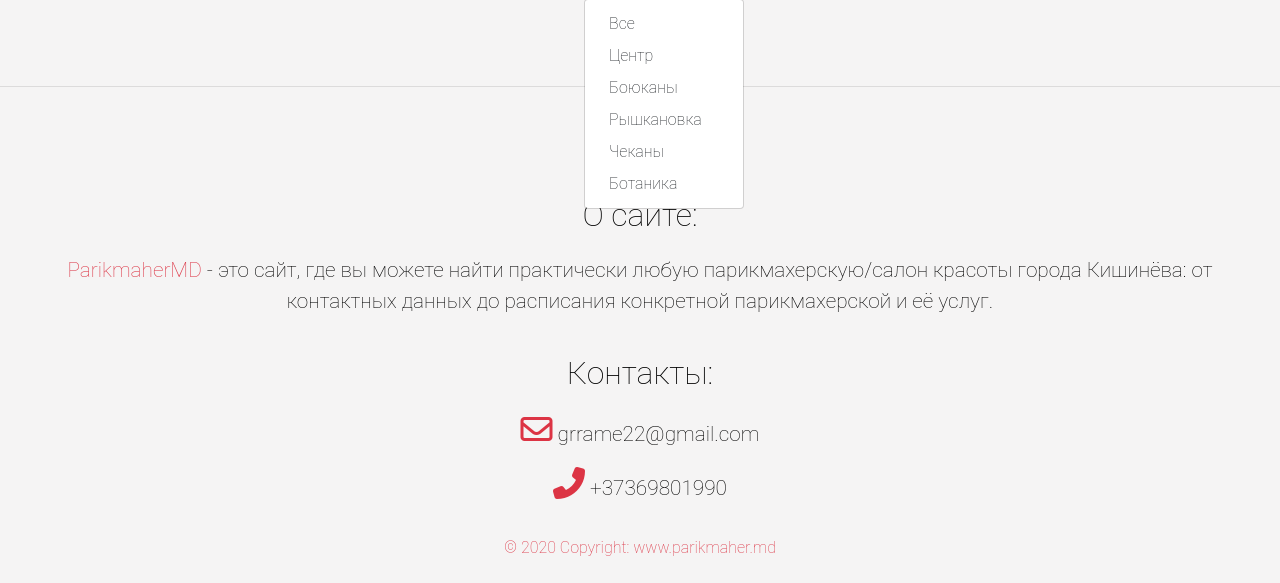
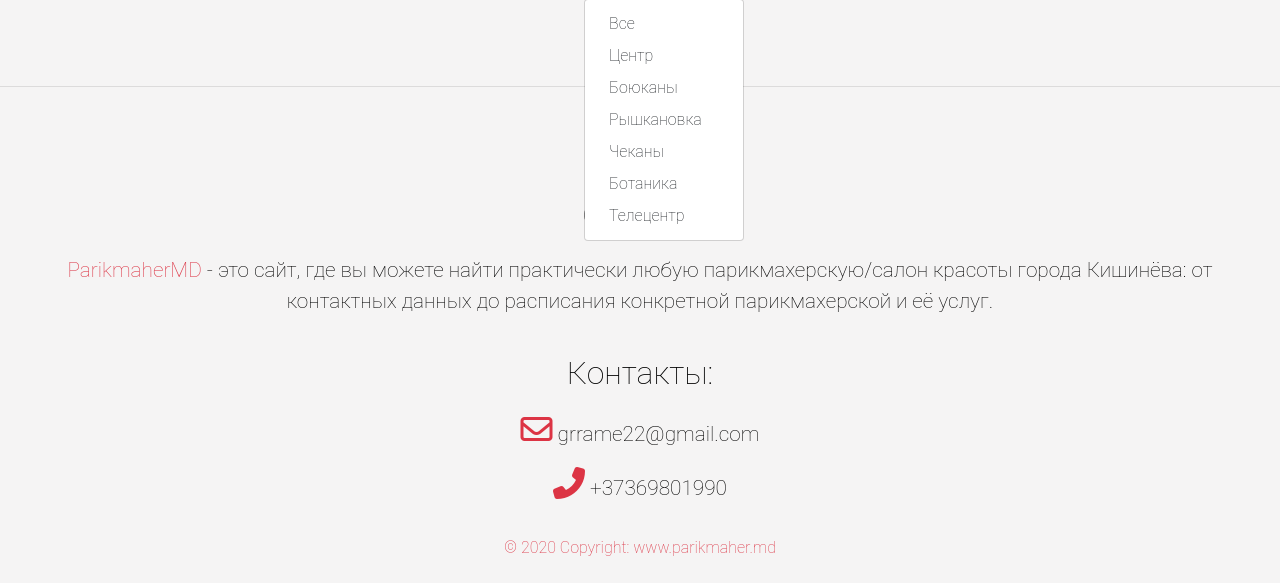
Before and after one commit to Grrame22/ParikmaherMD, a Django app: page /hairdressing_filter/1/ in a window 1280 px wide, after a click on "Центр". Shown: the part 141-724 px from the top of the page. Run offline with Django 3.2, Linux system fonts and the light colour scheme; data that the repository does not hold is empty; some libraries are stand-ins or nearby versions.

Commit message:
Added new area.

```diff
--- a/parikmaherMD/templates/parikmaherMD/hairdressing_area.html
+++ b/parikmaherMD/templates/parikmaherMD/hairdressing_area.html
@@ -55,6 +55,7 @@
                 <a class="dropdown-item" href="{% url 'hairdressing_area' 3 %}">Рышкановка</a>
                 <a class="dropdown-item" href="{% url 'hairdressing_area' 4 %}">Чеканы</a>
                 <a class="dropdown-item" href="{% url 'hairdressing_area' 5 %}">Ботаника</a>
+                <a class="dropdown-item" href="{% url 'hairdressing_area' 6 %}">Телецентр</a>
             </div>
         </div>
     </div>
--- a/parikmaherMD/templates/parikmaherMD/home_page.html
+++ b/parikmaherMD/templates/parikmaherMD/home_page.html
@@ -56,6 +56,7 @@
                 <a class="dropdown-item" href="{% url 'hairdressing_area' 3 %}">Рышкановка</a>
                 <a class="dropdown-item" href="{% url 'hairdressing_area' 4 %}">Чеканы</a>
                 <a class="dropdown-item" href="{% url 'hairdressing_area' 5 %}">Ботаника</a>
+                <a class="dropdown-item" href="{% url 'hairdressing_area' 6 %}">Телецентр</a>
             </div>
         </div>
     </div>
```
